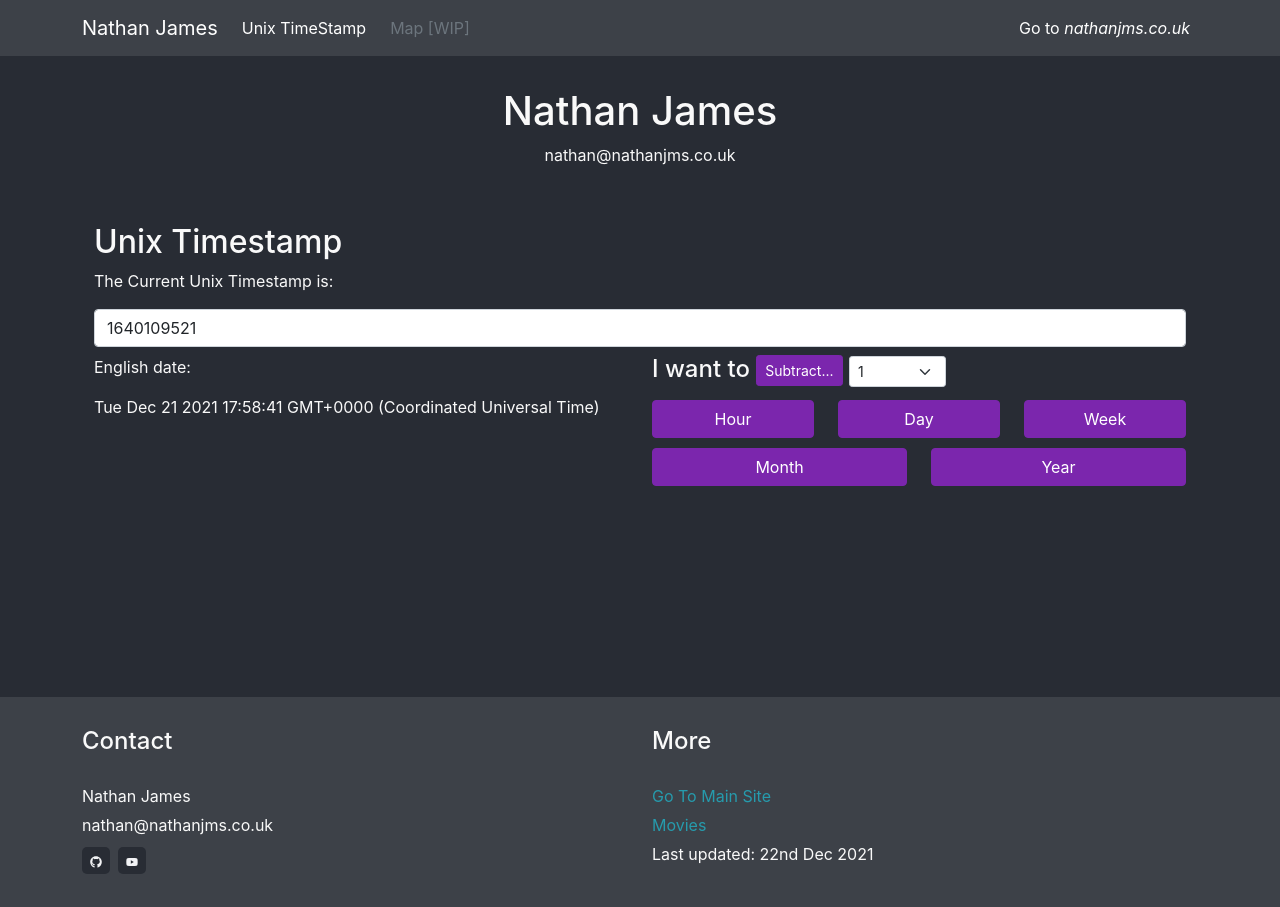
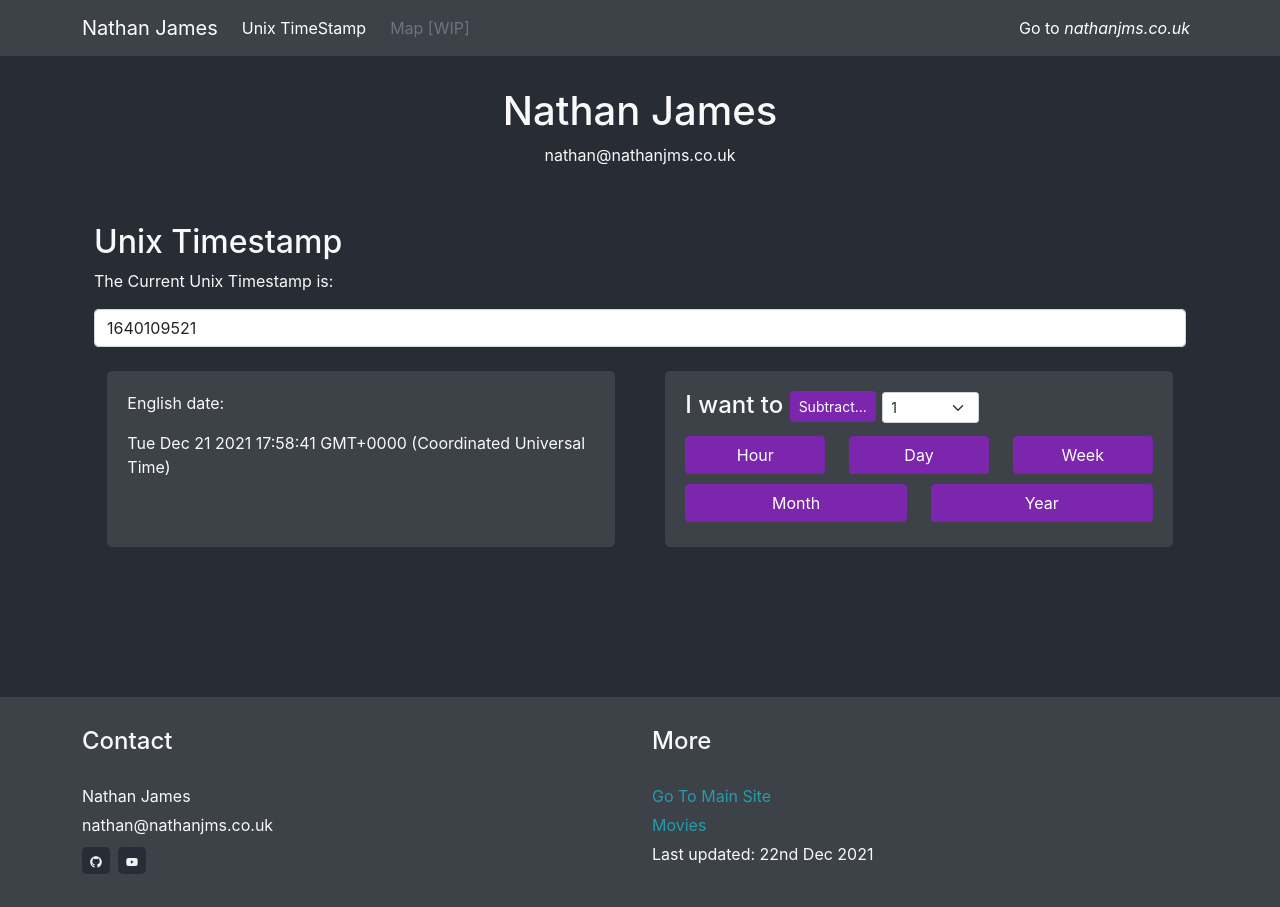
Before and after one commit to Nathanjms/nathanjms-tools, a React (Create React App) app: page / in a window 1280 px wide. Built offline with nearby package versions, Linux system fonts and the light colour scheme.

Commit message:
Card styling

```diff
--- a/src/components/main/unixtime/UnixToDate.tsx
+++ b/src/components/main/unixtime/UnixToDate.tsx
@@ -105,19 +105,18 @@ const UnixToDate: React.FC<Props> = () => {
         </Col>
       </Row>
       <Row className="mt-2">
-        <Col sm={6}>
+        <Col sm={6} className="my-3">
+          <div className="grey-card h-100">
             <p>English date:</p>
             <p>{englishDate}</p>
+          </div>
         </Col>
-        <Col sm={6}>
+        <Col sm={6} className="my-3">
+          <div className="grey-card">
             <h4>
               I want to{" "}
               <OverlayTrigger
-              overlay={
-                <Tooltip>
-                  Toggle Adding/Subtracting.
-                </Tooltip>
-              }
+                overlay={<Tooltip>Toggle Adding/Subtracting.</Tooltip>}
               >
                 <Button
                   variant="primary"
@@ -191,6 +190,7 @@ const UnixToDate: React.FC<Props> = () => {
                 </button>
               </Col>
             </Row>
+          </div>
         </Col>
       </Row>
     </>
--- a/src/css/App.css
+++ b/src/css/App.css
@@ -137,19 +137,16 @@ body {
 # Main Content
 --------------------------------------------------------------*/
 
-/* .add-sub-btns-container {
-  display: flex;
-  justify-content: center;
-}
-
-@media (max-width: 800px) {
-  .add-sub-btns-container {
-    flex-direction: column;
-  }
-} */
-
 .add-sub-btns-container .btn {
   margin-block: 5px;
   min-width: 73px;
   width: 100%;
 }
+
+.grey-card {
+	padding: 20px;
+	background-color: var(--greyBackground);
+	border-radius: 5px;
+	margin-inline: auto;
+	width: 95%;
+}
```
Lines whose indentation alone changed are shown as unchanged.
